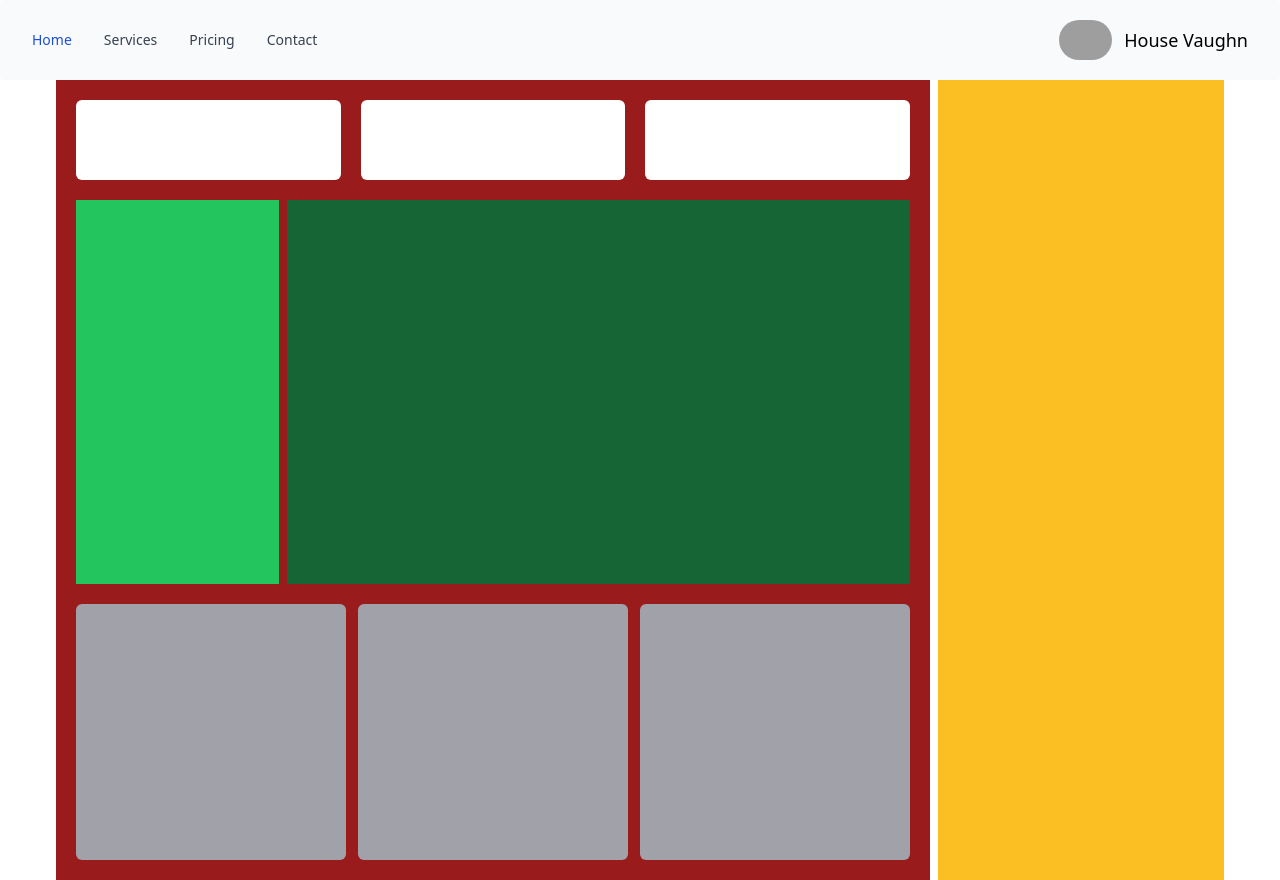
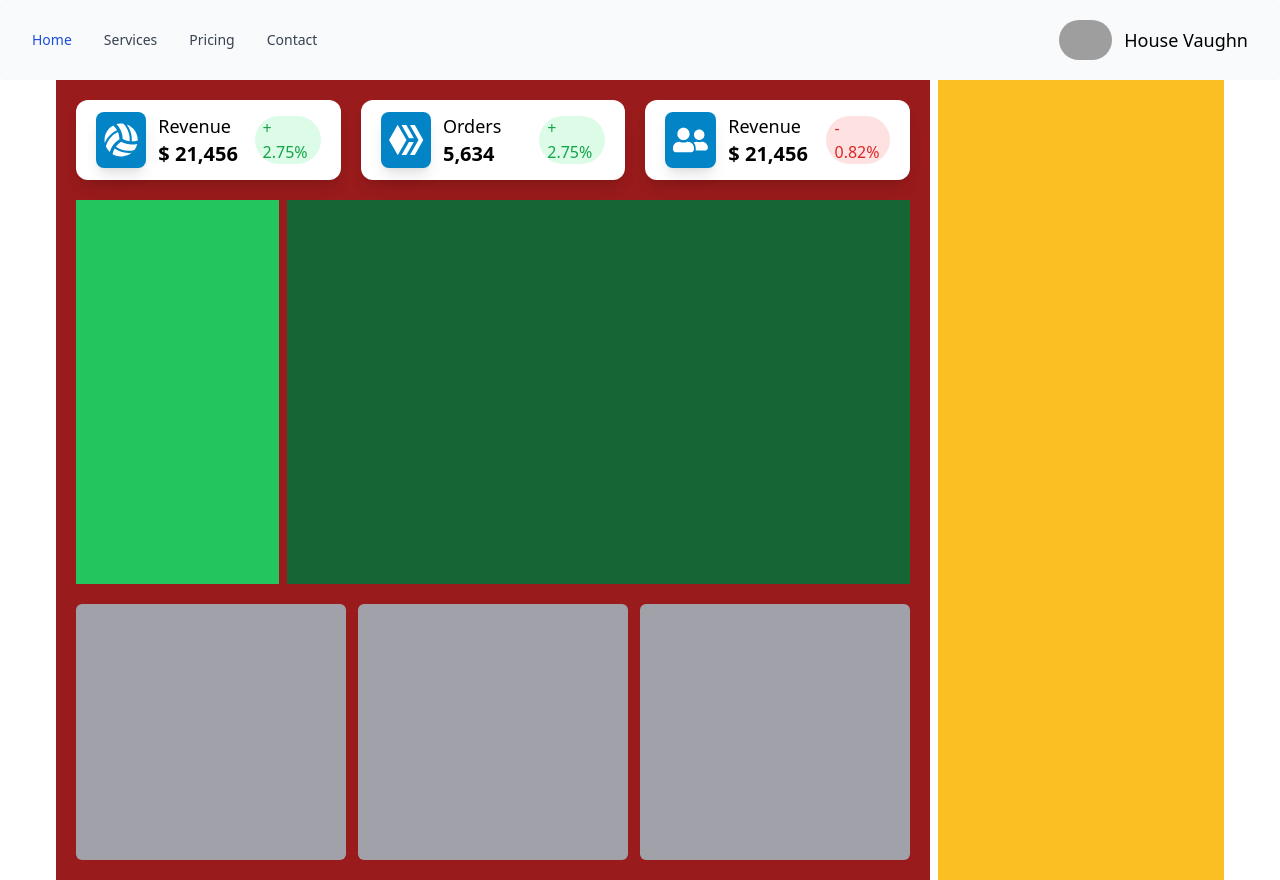
Before and after one commit to Shihab2022/user_dashboard, a React (Create React App) app: page / in a window 1280 px wide. Built offline with nearby package versions, Linux system fonts and the light colour scheme; grey boxes are pictures that could not be loaded.

Commit message:
style first section

```diff
--- a/package.json
+++ b/package.json
@@ -8,6 +8,7 @@
     "@testing-library/user-event": "^13.5.0",
     "react": "^18.2.0",
     "react-dom": "^18.2.0",
+    "react-icons": "^4.6.0",
     "react-router-dom": "^6.4.2",
     "react-scripts": "5.0.1",
     "recharts": "^2.1.16",
--- a/src/Chart/ChartDashboard.js
+++ b/src/Chart/ChartDashboard.js
@@ -1,4 +1,5 @@
 import React from "react";
+import { FaVolleyballBall ,FaHive,FaUserFriends} from "react-icons/fa";
 
 const ChartDashboard = () => {
   return (
@@ -6,10 +7,38 @@ const ChartDashboard = () => {
       <div className="grid grid-cols-12 px-14 gap-2">
         <div className="bg-red-800 w-full h-screen p-5 col-start-1 col-end-10">
 
-          <div className="grid grid-cols-3 gap-5">
-            <div className="bg-white w-full rounded-md h-20"></div>
-            <div className="bg-white w-full rounded-md h-20"></div>
-            <div className="bg-white w-full rounded-md h-20"></div>
+          <div className="grid grid-cols-3 gap-5 ">
+            <div className="bg-white w-full rounded-xl h-20 flex items-center px-5 py-3 shadow-lg ">
+                <FaVolleyballBall className=" text-2xl h-14 rounded-lg w-14 bg-sky-600 text-white shadow-lg p-2 "/>
+               <div className="ml-3 basis-1/2">
+                <p className="text-lg ">Revenue</p>
+                <h1 className="text-xl font-semibold">
+                    $ 21,456
+                </h1>
+               </div>
+               <p className="text-green-600 bg-green-100 px-2 rounded-full ">+ 2.75%</p>
+            </div>
+            <div className="bg-white w-full rounded-xl h-20 flex items-center px-5 py-3 shadow-lg ">
+                <FaHive className=" text-xl h-14 rounded-lg w-14 bg-sky-600 text-white shadow-lg p-2 "/>
+               <div className="ml-3 basis-1/2">
+                <p className="text-lg ">Orders</p>
+                <h1 className="text-xl font-semibold">
+                    5,634
+                </h1>
+               </div>
+               <p className="text-green-600 bg-green-100 px-2 rounded-full ">+ 2.75%</p>
+            </div>
+            <div className="bg-white w-full rounded-xl h-20 flex items-center px-5 py-3 shadow-lg ">
+                <FaUserFriends className=" text-2xl h-14 rounded-lg w-14 bg-sky-600 text-white shadow-lg p-2 "/>
+               <div className="ml-3 basis-1/2">
+                <p className="text-lg ">Revenue</p>
+                <h1 className="text-xl font-semibold">
+                    $ 21,456
+                </h1>
+               </div>
+               <p className="text-red-600 bg-red-100 px-2 rounded-full ">- 0.82%</p>
+            </div>
+
           </div>
           <div className="grid grid-cols-12 gap-2 my-5 rounded-md w-full">
             <div className="bg-green-500 h-96 w-full col-start-1 col-end-4"></div>
```
Also changed, not shown: 1 other file (tests, documents, lock files or other folders).
